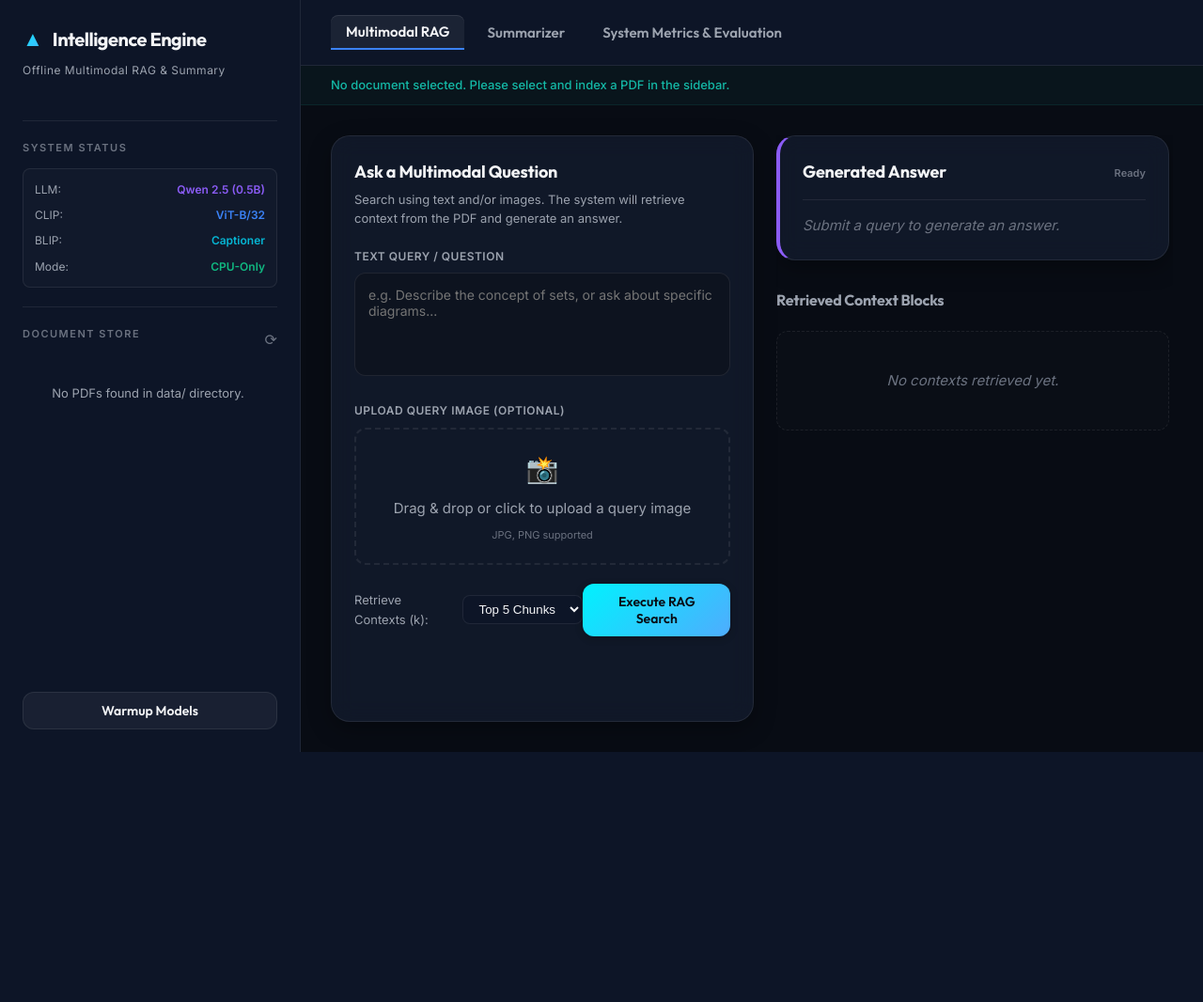
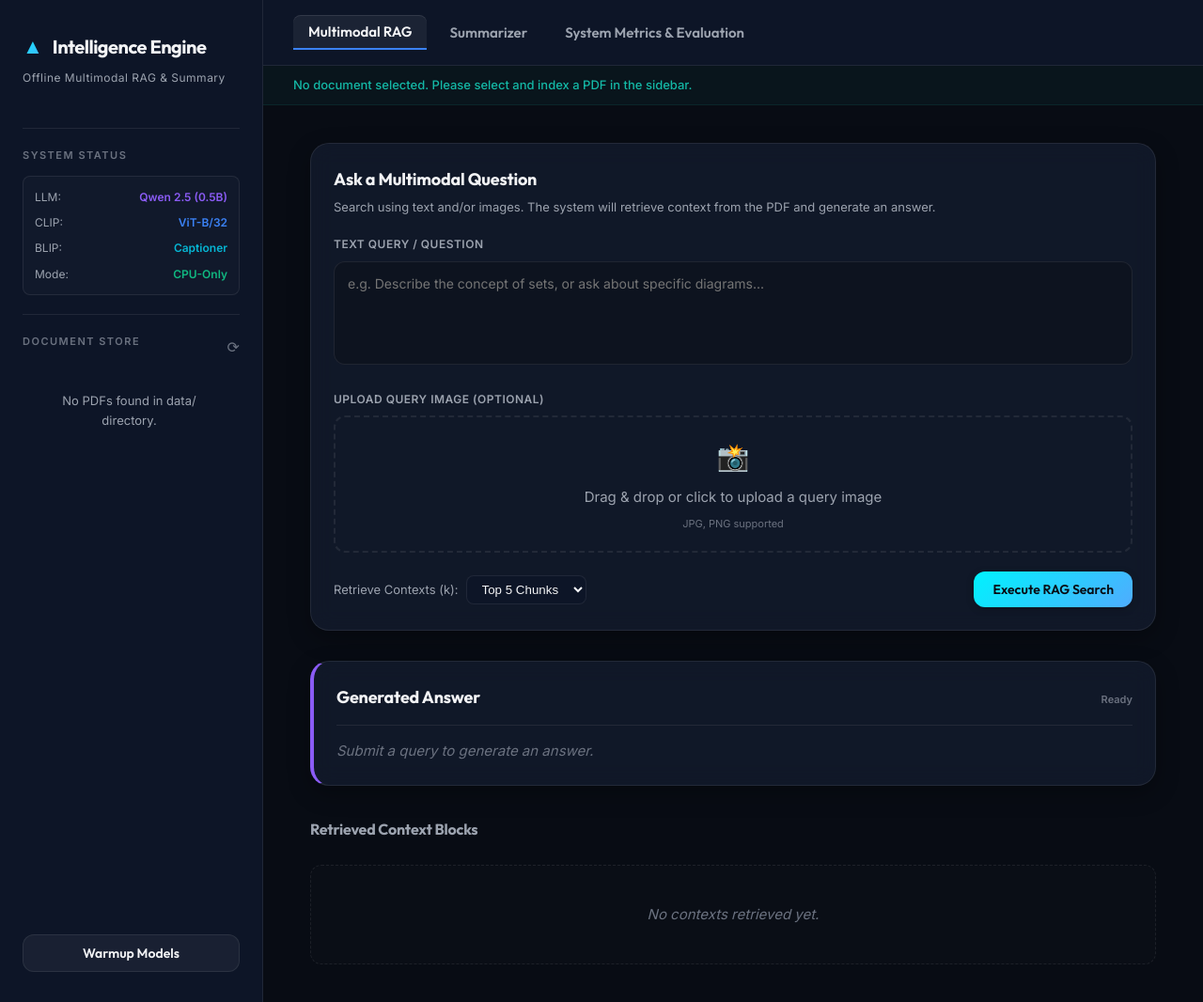
Before and after one commit to unnatikdm/assessmentAB, a FastAPI app: page / in a window 1280 px wide. Shown: the whole page at 94% size. Before the commit the page ends 800 px from the top, so only its background shows below. Run offline with FastAPI, Linux system fonts and the light colour scheme; data that the repository does not hold is empty; some libraries are stand-ins or nearby versions.

Commit message:
Optimize layout design for spaciousness and remove congestion

```diff
--- a/static/style.css
+++ b/static/style.css
@@ -42,8 +42,7 @@ body {
     font-family: var(--font-body);
     font-size: 15px;
     line-height: 1.6;
-    overflow: hidden;
-    height: 100vh;
+    min-height: 100vh;
     display: flex;
 }
 
@@ -54,12 +53,12 @@ body {
 }
 
 .sidebar {
-    width: 320px;
+    width: 280px;
     background-color: var(--bg-secondary);
     border-right: 1px solid var(--glass-border);
     display: flex;
     flex-direction: column;
-    padding: 24px;
+    padding: 32px 24px;
     flex-shrink: 0;
 }
 
@@ -261,8 +260,7 @@ textarea::-webkit-scrollbar-thumb {
     flex-grow: 1;
     display: flex;
     flex-direction: column;
-    height: 100%;
-    overflow: hidden;
+    min-height: 100vh;
 }
 
 .main-header {
@@ -324,8 +322,7 @@ textarea::-webkit-scrollbar-thumb {
 
 .tab-viewport {
     flex-grow: 1;
-    padding: 32px;
-    overflow-y: auto;
+    padding: 40px 48px;
 }
 
 .tab-pane {
@@ -584,10 +581,11 @@ textarea.tall-textarea {
 }
 
 .rag-layout {
-    display: grid;
-    grid-template-columns: 450px 1fr;
-    gap: 24px;
-    height: 100%;
+    display: flex;
+    flex-direction: column;
+    gap: 32px;
+    max-width: 900px;
+    margin: 0 auto;
 }
 
 .query-console {
@@ -598,9 +596,7 @@ textarea.tall-textarea {
 .rag-results-container {
     display: flex;
     flex-direction: column;
-    gap: 20px;
-    overflow-y: auto;
-    padding-right: 4px;
+    gap: 24px;
 }
 
 .response-card {
@@ -747,10 +743,11 @@ textarea.tall-textarea {
 }
 
 .summarizer-layout {
-    display: grid;
-    grid-template-columns: 1fr 1fr;
-    gap: 24px;
-    height: 100%;
+    display: flex;
+    flex-direction: column;
+    gap: 32px;
+    max-width: 900px;
+    margin: 0 auto;
 }
 
 .summary-body {
@@ -799,9 +796,11 @@ textarea.tall-textarea {
 }
 
 .metrics-dashboard-layout {
-    display: grid;
-    grid-template-columns: 1fr 1fr;
-    gap: 24px;
+    display: flex;
+    flex-direction: column;
+    gap: 32px;
+    max-width: 900px;
+    margin: 0 auto;
 }
 
 .span-col-2 {
```
